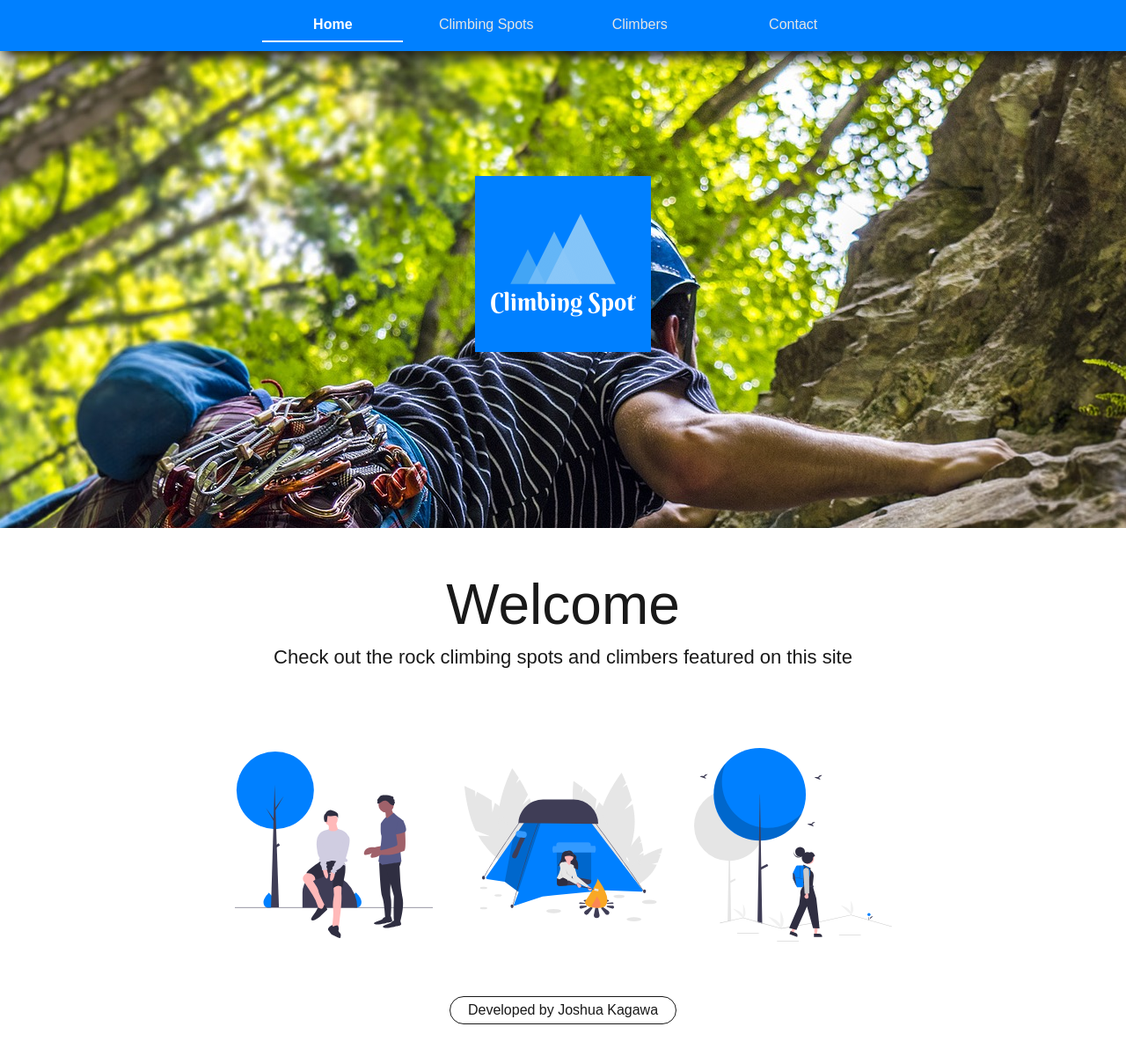
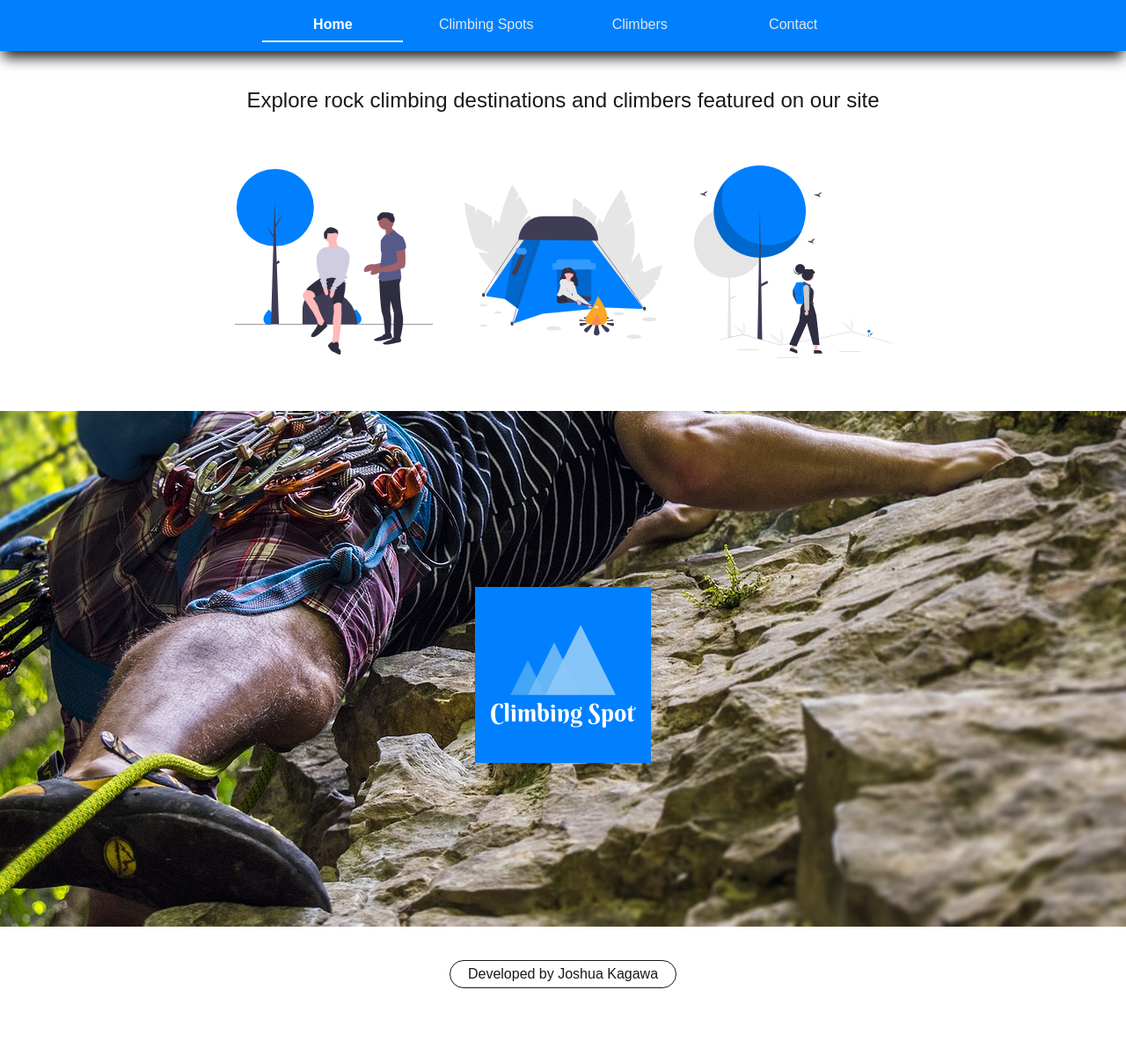
Before and after one commit to jkagawa/fsnd-capstone-project, a Flask app: page / in a window 1280 px wide. Shown: the whole page at 88% size. After the commit the page ends 1123 px from the top, so only its background shows below. Run offline with Flask 2, Linux system fonts and the light colour scheme; parts of the project's set-up code (start-up, migrations or seed data) failed here and were passed over.

Commit message:
Update home page layout

```diff
--- a/static/main.css
+++ b/static/main.css
@@ -538,7 +538,7 @@ header {
     background: white;
     display: inline-block;
     border-radius: 20px;
-    margin: 0 0 25px;
+    margin: 0;
     border: 1px solid #191919;
     color: #191919;
     font-size: 1rem;
--- a/templates/home.html
+++ b/templates/home.html
@@ -5,22 +5,24 @@
 {% block content %}
 
 <div class="content-body" style="display: flex; height: 100vh; margin: 0; padding: 0;">
-    <div style="display: flex; flex: 1 1 100%; flex-wrap: wrap; ">
+    <div style="display: flex; flex: 1 1 100%; flex-wrap: wrap; margin-top: 50px;">
+
+      <div style="background: white; flex: 0 0 100%; max-width: 100%; display: flex; align-items: center; justify-content: center; flex-flow: column;">
+        <div style="font-size: 1.5rem; margin: 50px 0; width: 100%;">Explore rock climbing destinations and climbers featured on our site</div>
+        <div style="display: flex; align-items: center; justify-content: center; margin: 0 0 50px;">
+          <img src="static/images/undraw_a_day_off_w-9-ex.svg" style="width: 300px; max-width: 25%; padding: 10px 2%;">
+          <img src="static/images/undraw_camping_noc8.svg" style="width: 300px; max-width: 25%; padding: 10px 2%;">
+          <img src="static/images/undraw_hiking_re_k0bc.svg" style="width: 300px; max-width: 25%; padding: 10px 2%;">
+        </div>
+      </div>
+
       <div style="display: flex; flex: 1 1 100%; flex-wrap: wrap;">
         <div style="flex: 0 0 100%; height: 75vh; max-width: 100%; display: flex; align-items: center; justify-content: center;">
           <img src="static/images/climbing-spot-logo-w200.png" class="img_style" style="width: 200px; max-width: 90%;">
         </div>
-        <div style="background: white; flex: 0 0 100%; height: 25vh; max-width: 100%; display: flex; align-items: center; justify-content: center; flex-flow: column;">
-          <div style="font-size: 64px; margin: 10px 0; width: 100%;">Welcome</div>
-          <div style="font-size: 22px; margin: 0; width: 100%;">Check out the rock climbing spots and climbers featured on this site</div>
-        </div>
       </div>
-      <div style="background: white; display: flex; flex: 1 1 100%; max-width: 100%; flex-wrap: wrap; align-items: center; justify-content: center; height: 50vh;">
-        <div style="height: 40vh; display: flex; align-items: center; justify-content: center;">
-          <img src="static/images/undraw_a_day_off_w-9-ex.svg" style="width: 300px; max-width: 25%; padding: 10px 2%;">
-          <img src="static/images/undraw_camping_noc8.svg" style="width: 300px; max-width: 25%; padding: 10px 2%;">
-          <img src="static/images/undraw_hiking_re_k0bc.svg" style="width: 300px; max-width: 25%; padding: 10px 2%;">
-        </div>
+
+      <div style="background: white; display: flex; flex: 1 1 100%; max-width: 100%; flex-wrap: wrap; align-items: center; justify-content: center;">
         <div style="height: 10vh; display: flex; flex-basis: 100%; align-items: center; justify-content: center;">
           <a href="https://joshuakagawa.com/" target="_blank"><div class="button-link">Developed by Joshua Kagawa</div></a>
         </div>
```
